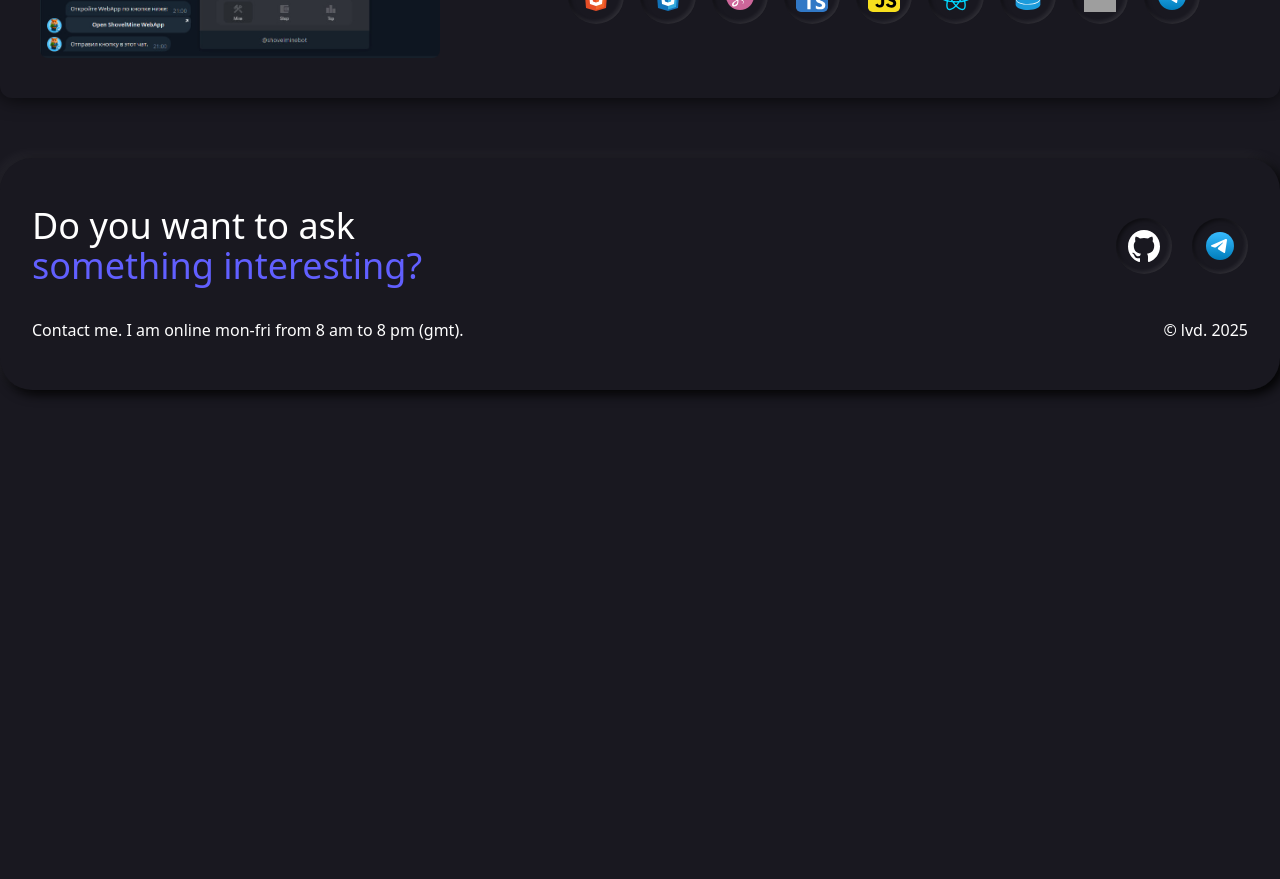
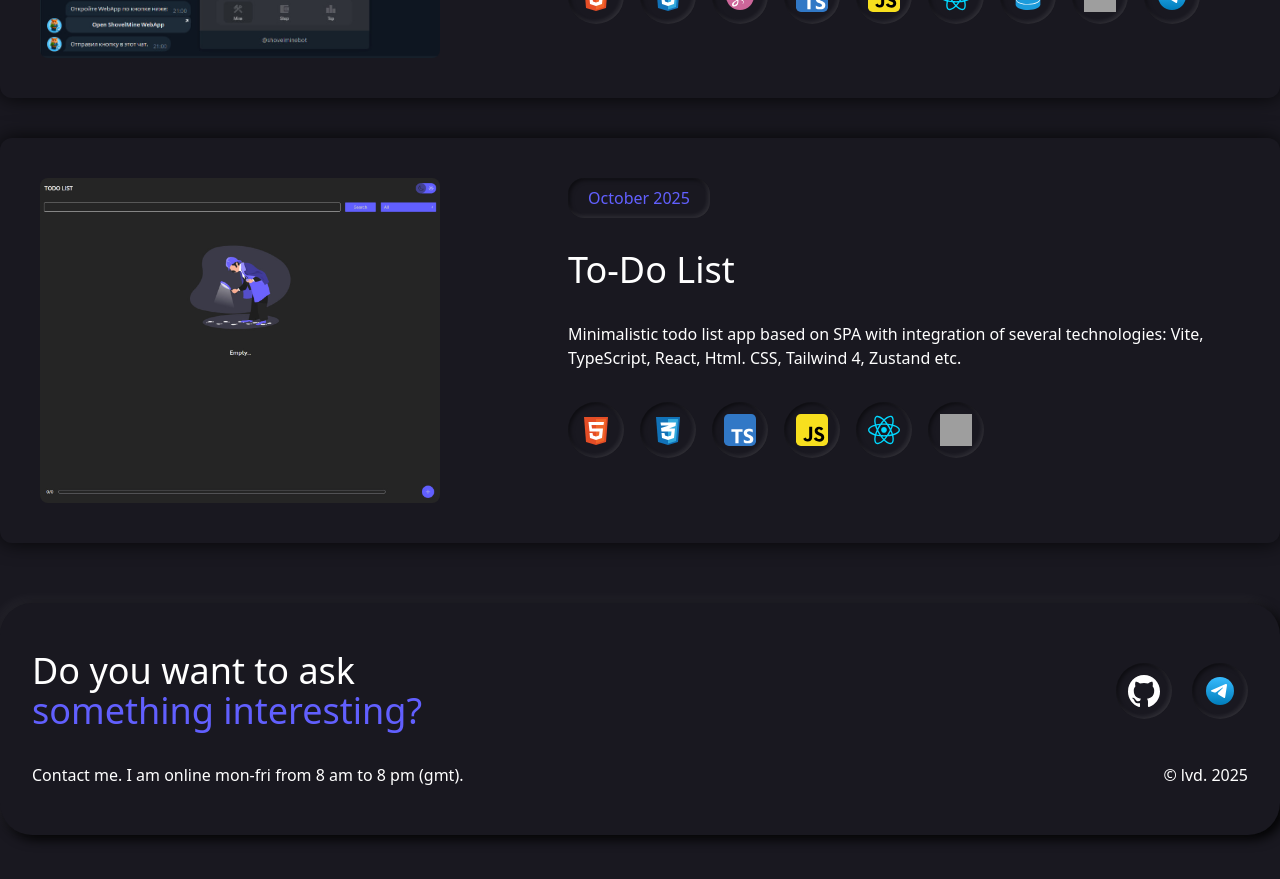
Before and after one commit to lvd536/portfolio, a React (Vite) app: page / in a window 1280 px wide. Shown: the part 2060-2939 px from the top of the page. Before the commit the page ends 2510 px from the top, so only its background shows below. Built offline with nearby package versions, Linux system fonts and the light colour scheme; grey boxes are pictures that could not be loaded.

Commit message:
- Add new portfolio card

```diff
--- a/src/assets/portfolio/index.ts
+++ b/src/assets/portfolio/index.ts
@@ -1,2 +1,3 @@
 export {default as portfolio} from './portfolio.jpg';
 export {default as shovel} from './shovel.jpg';
+export {default as todoList} from './todoList.jpg';
--- a/src/components/Portfolio/Portfolio.tsx
+++ b/src/components/Portfolio/Portfolio.tsx
@@ -27,6 +27,14 @@ export default function Portfolio() {
                 description='Hamster Combat V1 Telegram WebApp clone with integration of several technologies: Vite, TypeScript, React, Html. CSS, SCSS, Zustand, Supabase etc.'
                 projectImage={portfolioImages.shovel}
             />
+            <PortfolioCard
+                skills={[langs.html, langs.css, langs.typescript, langs.javascript, langs.react, langs.zustand]}
+                header='To-Do List'
+                dateTime='2025-10'
+                dateString='October 2025'
+                description='Minimalistic todo list app based on SPA with integration of several technologies: Vite, TypeScript, React, Html. CSS, Tailwind 4, Zustand etc.'
+                projectImage={portfolioImages.todoList}
+            />
             {isModal && <Modal/>}
         </section>
     )
```
Also changed, not shown: src/assets/portfolio/todoList.jpg (added).
